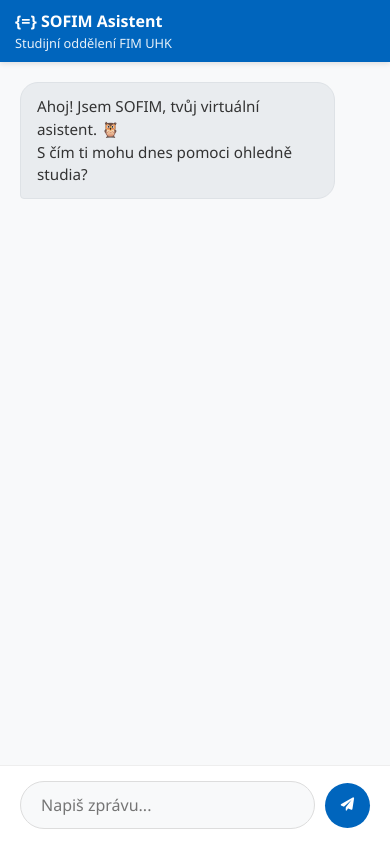
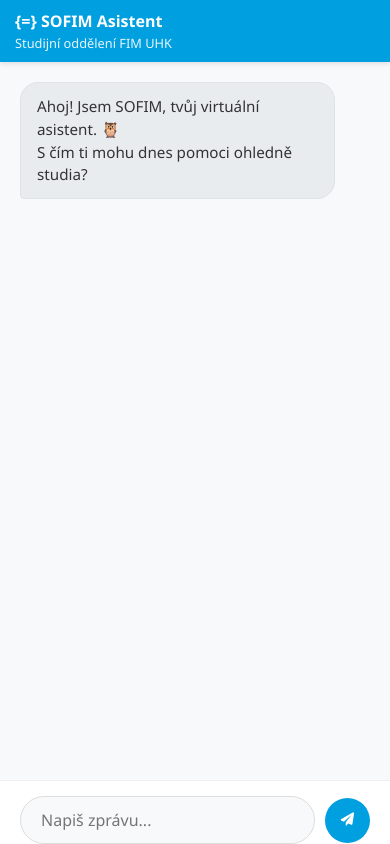
Before and after one commit to dominikpalla/sofim, a Flask app: page / in a window 390 px wide. Run offline with Flask 3, Linux system fonts and the light colour scheme.

Commit message:
Mobile version styles

```diff
--- a/static/styles.css
+++ b/static/styles.css
@@ -1,10 +1,10 @@
-/* --- ZÁKLADNÍ PROMĚNNÉ (FIM UHK Barvy) --- */
+/* --- ZÁKLADNÍ PROMĚNNÉ (Barvy FIM UHK) --- */
 :root {
-    --primary-color: #0065bd; /* Oficiální modrá UHK */
-    --primary-dark: #004a8f;
+    --primary-color: #009fdf; /* FIM Azure */
+    --primary-dark: #0078a8;  /* Tmavší odstín pro hover efekt */
     --bg-color: #f0f2f5;
     --chat-bg: #ffffff;
-    --user-msg-bg: #0065bd;
+    --user-msg-bg: #009fdf;   /* Bublina uživatele */
     --user-msg-text: #ffffff;
     --bot-msg-bg: #e9ecef;
     --bot-msg-text: #333333;
@@ -19,9 +19,16 @@
     font-family: 'Segoe UI', Roboto, Helvetica, Arial, sans-serif;
 }
 
+/* FIXACE VÝŠKY STRÁNKY (Zabrání scrollování celého okna na mobilu) */
+html, body {
+    height: 100%;
+    width: 100%;
+    overflow: hidden; /* Zabrání scrollování celé stránky */
+    position: fixed; /* Důležité pro iOS Safari */
+}
+
 body {
     background-color: var(--bg-color);
-    height: 100vh;
     display: flex;
     justify-content: center;
     align-items: center;
@@ -51,6 +58,7 @@
     gap: 15px;
     box-shadow: 0 2px 5px rgba(0,0,0,0.1);
     z-index: 10;
+    flex-shrink: 0; /* Hlavička se nikdy nezmenší */
 }
 
 .logo-wrapper {
@@ -83,9 +91,9 @@
 
 /* --- OBLAST ZPRÁV --- */
 .chat-messages {
-    flex: 1;
+    flex: 1; /* Zabere veškeré volné místo */
     padding: 20px;
-    overflow-y: auto;
+    overflow-y: auto; /* Scrollování pouze zde */
     display: flex;
     flex-direction: column;
     gap: 15px;
@@ -146,13 +154,13 @@
     border: 1px solid #dee2e6;
 }
 
-/* --- ZDROJE A TOOLTIPY (NOVÉ) --- */
+/* --- ZDROJE A TOOLTIPY --- */
 .sources-container {
     margin-top: 8px;
     display: flex;
     flex-wrap: wrap;
     gap: 6px;
-    padding-left: 2px; /* Zarovnání s textem */
+    padding-left: 2px;
 }
 
 .source-item {
@@ -161,24 +169,24 @@
     gap: 5px;
     font-size: 0.75rem;
     color: #666;
-    background-color: #e2e6ea; /* Lehce tmavší než pozadí bota */
+    background-color: #e2e6ea;
     padding: 4px 10px;
     border-radius: 12px;
     cursor: help;
-    position: relative; /* Pro pozicování tooltipu */
+    position: relative;
     transition: all 0.2s ease;
 }
 
 .source-item:hover {
-    background-color: rgba(0, 101, 189, 0.15);
+    background-color: rgba(0, 159, 223, 0.15); /* Světlejší verze FIM barvy */
     color: var(--primary-color);
 }
 
 /* Samotný Tooltip */
 .source-item::after {
-    content: attr(data-tooltip); /* Text z atributu */
+    content: attr(data-tooltip);
     position: absolute;
-    bottom: 120%; /* Nad elementem */
+    bottom: 120%;
     left: 50%;
     transform: translateX(-50%) scale(0.9);
 
@@ -197,7 +205,7 @@
     transition: all 0.2s cubic-bezier(0.68, -0.55, 0.265, 1.55);
 }
 
-/* Šipka tooltipu (volitelné) */
+/* Šipka tooltipu */
 .source-item::before {
     content: '';
     position: absolute;
@@ -227,6 +235,7 @@
     display: flex;
     gap: 10px;
     align-items: center;
+    flex-shrink: 0; /* Vstupní oblast se nikdy nezmenší */
 }
 
 .chat-input-area input {
@@ -243,7 +252,7 @@
 .chat-input-area input:focus {
     border-color: var(--primary-color);
     background-color: white;
-    box-shadow: 0 0 0 3px rgba(0, 101, 189, 0.1);
+    box-shadow: 0 0 0 3px rgba(0, 159, 223, 0.2);
 }
 
 .chat-input-area button {
@@ -267,7 +276,7 @@
 
 /* --- LOADING (TŘI TEČKY) --- */
 .typing-indicator {
-    display: none; /* Defaultně skryté */
+    display: none;
     align-self: flex-start;
     background-color: var(--bot-msg-bg);
     padding: 12px 16px;
@@ -293,23 +302,46 @@
     40% { transform: scale(1); }
 }
 
-/* --- MOBILNÍ RESPONZIVITA --- */
+/* --- MOBILNÍ RESPONZIVITA (Upraveno pro fixaci spodní lišty) --- */
 @media (max-width: 600px) {
     .chat-container {
-        height: 100vh; /* Na mobilu přes celou výšku */
+        /* Použijeme 100dvh (dynamic viewport height) pro moderní mobily.
+           To zajistí, že lišta nezmizí pod adresním řádkem prohlížeče. */
+        height: 100dvh;
+        height: 100%; /* Fallback pro starší prohlížeče */
+
         max-width: 100%;
         border-radius: 0;
         box-shadow: none;
+
+        /* Flexbox zajistí roztažení */
+        display: flex;
+        flex-direction: column;
+    }
+
+    .chat-header {
+        padding: 10px 15px;
+    }
+
+    .chat-messages {
+        /* Zprávy zaberou veškeré dostupné místo uprostřed */
+        flex-grow: 1;
+        overflow-y: auto; /* Scrollování POUZE zde */
+        -webkit-overflow-scrolling: touch; /* Plynulost na iOS */
+    }
+
+    .chat-input-area {
+        /* Lišta se nikdy nezmenší a bude vždy dole */
+        position: relative;
+        z-index: 100;
+        padding-bottom: env(safe-area-inset-bottom); /* Ochrana pro iPhony bez tlačítka */
+        background-color: white;
     }
 
     .message {
         max-width: 90%;
     }
 
-    .chat-header {
-        padding: 10px 15px;
-    }
-
     .header-text h1 {
         font-size: 1rem;
     }
```
